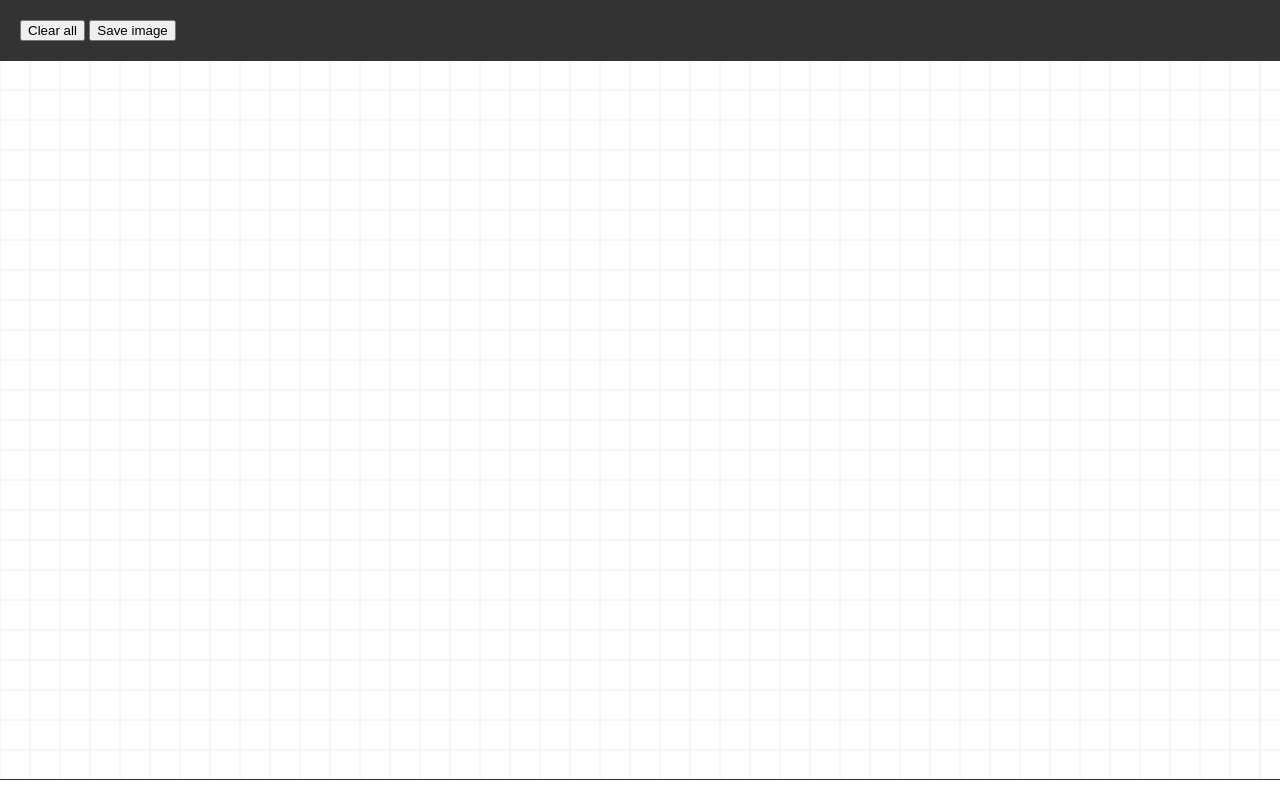
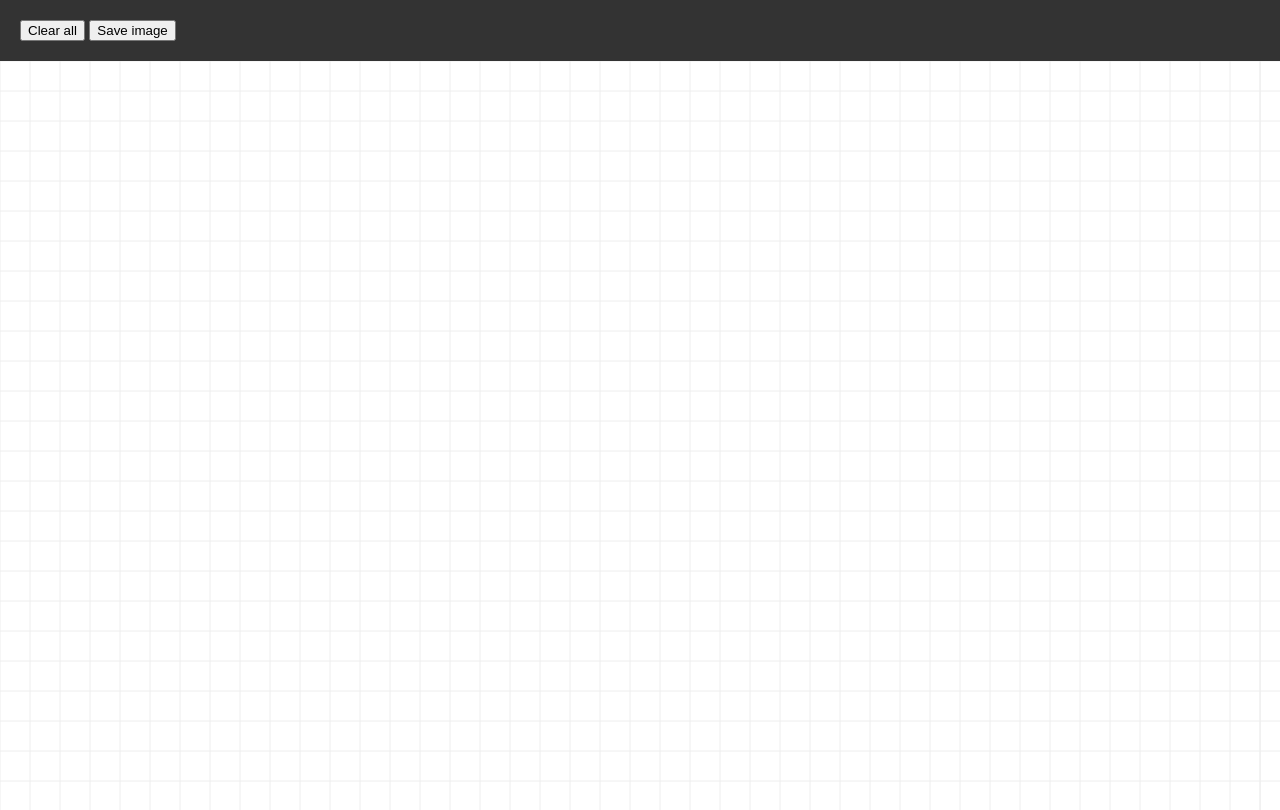
Before and after one commit to leonidfeskov/cubes, a plain HTML site: page index.html in a window 1280 px wide. Shown: the top 810 px of the page. Drawn offline with Linux system fonts and the light colour scheme.

Commit message:
Update canvas height

```diff
--- a/css/main.css
+++ b/css/main.css
@@ -4,10 +4,13 @@ body {
     background: #fff;
     font-family: Arial, Helvetica, sans-serif;
     color: #333;
-    overflow: hidden;
 }
 
-.canvas {
+.canvas-wrapper {
+    position: relative;
+}
+
+.canvas-draw {
     position: absolute;
     left: 0;
     top: 0;
@@ -17,8 +20,6 @@ body {
     background: #333333;
     padding: 20px;
     box-sizing: border-box;
-    position: absolute;
-    width: 100%;
 }
 
 .console {
--- a/index.html
+++ b/index.html
@@ -6,13 +6,16 @@
         <link rel="stylesheet" href="css/main.css">
     </head>
     <body>
-        <canvas id="cubes-grid" class="canvas"></canvas>
-        <canvas id="cubes-canvas" class="canvas"></canvas>
         <div class="controls">
             <button class="js-clear-all">Clear all</button>
             <button class="js-save-image">Save image</button>
         </div>
-        <div class="console js-console"></div>
+        <div class="canvas-wrapper">
+            <canvas id="cubes-grid" class="canvas-grid"></canvas>
+            <canvas id="cubes-canvas" class="canvas-draw"></canvas>
+        </div>
+
+        <!--div class="console js-console"></div-->
         <script src="js/main.js"></script>
     </body>
 </html>
--- a/js/main.js
+++ b/js/main.js
@@ -2,12 +2,13 @@
     'use strict';
 
     var CELL_SIZE = 30;
+    var VERTICAL_CELLS_COUNT = 40;
     var DIVIATION = Math.round(CELL_SIZE / 5);
     var COLOR_GRID = '#EEEEEE';
     var COLOR_STROKE = '#212121';
 
     var width = window.innerWidth;
-    var height = window.innerHeight;
+    var height = CELL_SIZE * VERTICAL_CELLS_COUNT;
 
     var cellsCountByX = Math.floor(width / CELL_SIZE) + 1;
     var cellsCountByY = Math.floor(height / CELL_SIZE) + 1;
@@ -164,6 +165,14 @@
         }
     }
 
+    function getOffset(element) {
+        var box = element.getBoundingClientRect();
+        return {
+            top: box.top + pageYOffset,
+            left: box.left + pageXOffset
+        };
+    }
+
     // Если что-то уже есть в localStorage, рисуем оттуда
     if (localStorage.getItem('notebookData')) {
         drawFromStorage();
@@ -173,12 +182,13 @@
 
     var currentCell = {};
     var isDrawProcess = false;
+    var canvasOffset = getOffset(canvas);
 
     canvas.addEventListener('mousedown', function(event) {
         isDrawProcess = true;
 
-        var x = event.clientX;
-        var y = event.clientY;
+        var x = event.pageX - canvasOffset.left;
+        var y = event.pageY - canvasOffset.top;
 
         var cellCoords = getCellCoords(x, y);
 
@@ -229,8 +239,8 @@
 
     canvas.addEventListener('mousemove', function(event) {
         if (isDrawProcess) {
-            var x = event.clientX;
-            var y = event.clientY;
+            var x = event.pageX - canvasOffset.left;
+            var y = event.pageY - canvasOffset.top;
 
             var cellCoords = getCellCoords(x, y);
             var cell = notebook.data[cellCoords.y][cellCoords.x];
```
